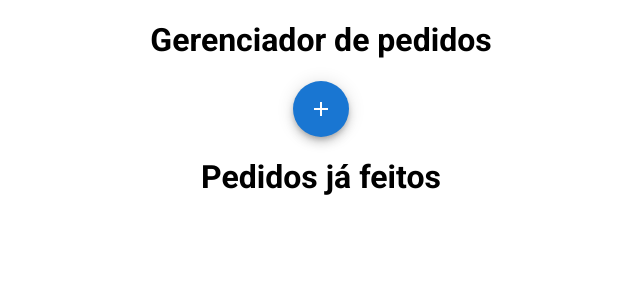
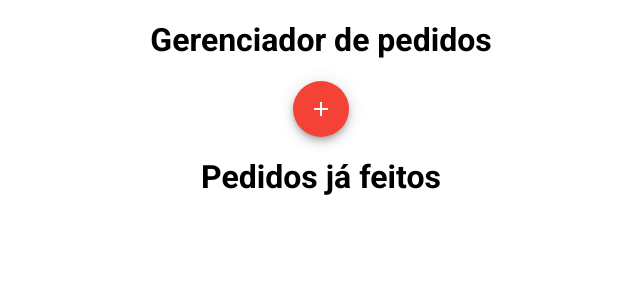
Before and after one commit to GiovaniFZ/Projeto_C214, a React (Vite) app: page / in a window 1280 px wide. Shown: the top 300 px of the page, without its empty margins (319-959 px from the left). Built offline with nearby package versions, Linux system fonts and the light colour scheme.

Commit message:
style: Use red color

```diff
--- a/src/main.tsx
+++ b/src/main.tsx
@@ -2,10 +2,14 @@
 import { createRoot } from 'react-dom/client'
 import App from './App.tsx'
 import { LocalStorageAdapter } from './LocalStorageAdapter.ts';
+import { ThemeProvider } from '@emotion/react';
+import theme from './theme.ts';
 const localStorageAdapter = new LocalStorageAdapter();
 
 createRoot(document.getElementById('root')!).render(
   <StrictMode>
+    <ThemeProvider theme={theme}>
     <App ordersRepository={localStorageAdapter} />
+    </ThemeProvider>
   </StrictMode>,
 )
--- /dev/null
+++ b/src/theme.ts
@@ -0,0 +1,10 @@
+import { createTheme } from "@mui/material";
+import { red } from "@mui/material/colors";
+
+const theme = createTheme({
+    palette: {
+      primary: red,
+    },
+  });
+
+export default theme;
```
